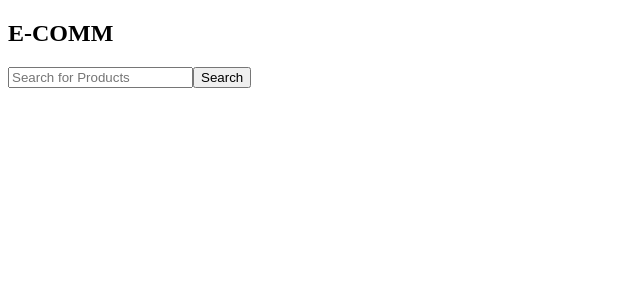
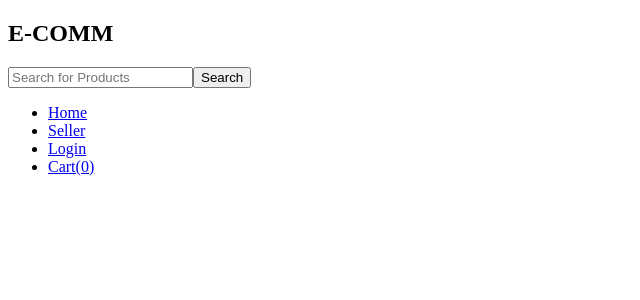
Before and after one commit to Gautami-Vikhe/ecomm-project, an Angular app: page / in a window 1280 px wide. Shown: the top 300 px of the page, without its empty margins (0-640 px from the left). Built offline with nearby package versions, Linux system fonts and the light colour scheme.

Commit message:
feat:added navigation links(Home,Seller,Login,Cart)to navbar

```diff
--- a/src/app/header/header.component.html
+++ b/src/app/header/header.component.html
@@ -4,4 +4,10 @@
     <input type="text" placeholder="Search for Products">
     <button>Search</button>
 </div>
+<ul>
+    <li><a href="#">Home</a></li>
+    <li><a href="#">Seller</a></li>
+    <li><a href="#">Login</a></li>
+    <li><a href="#">Cart(0)</a></li>
+</ul>
 </nav>
```
